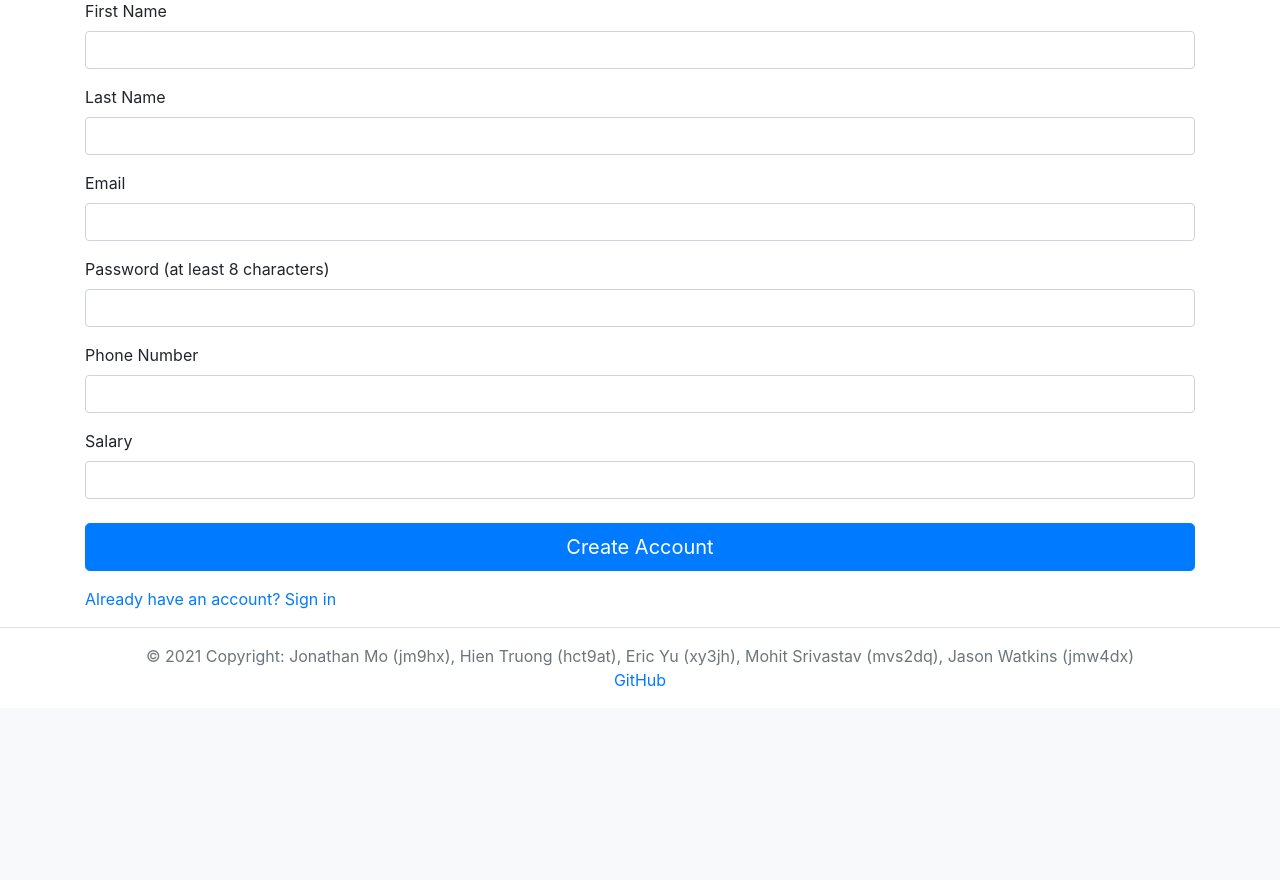
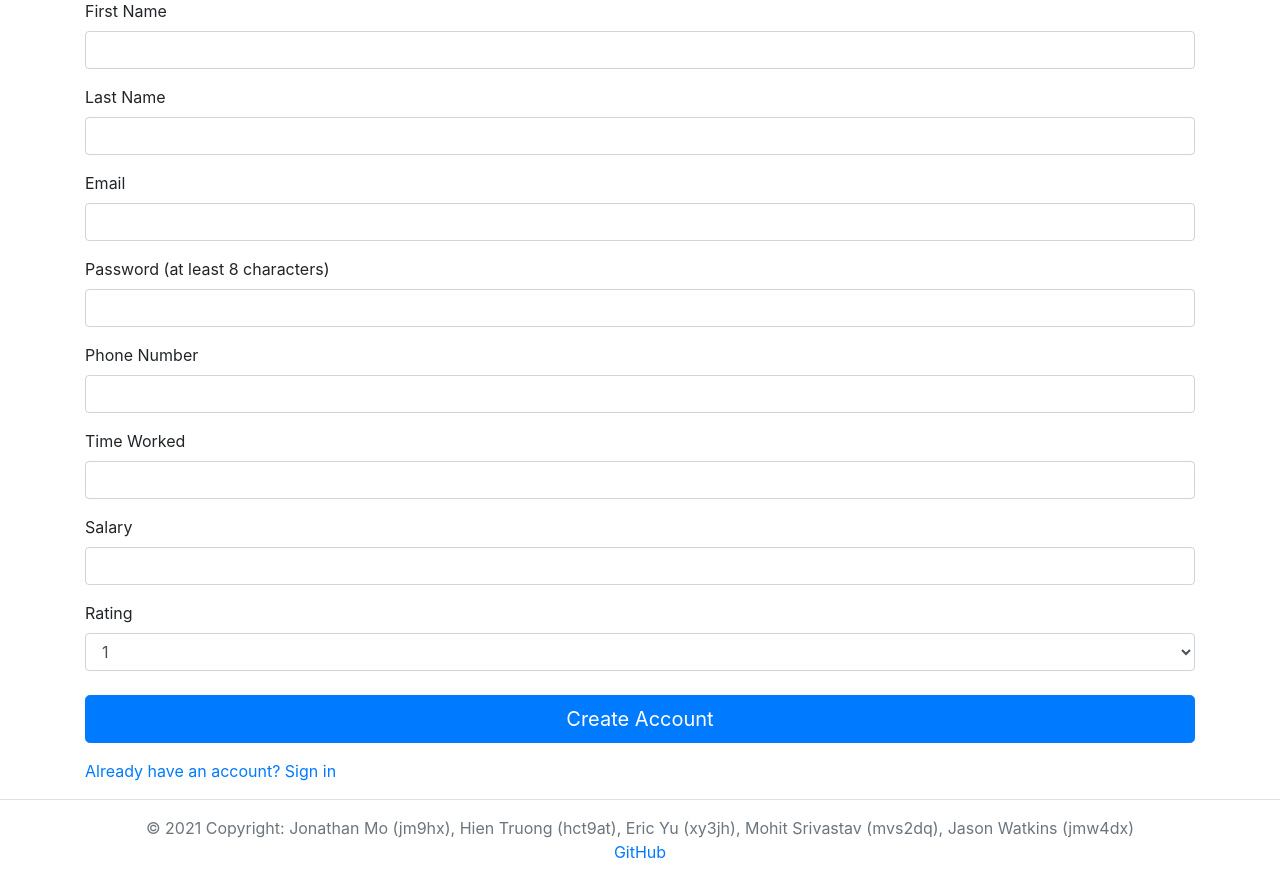
Before and after one commit to Boxrof/CS4750Project, a PHP site: page /driver-signup.php in a window 1280 px wide. Shown: the part 129-1009 px from the top of the page. Before the commit the page ends 815 px from the top, so only its background shows below. Run offline with PHP 8.4, Linux system fonts and the light colour scheme; some libraries are stand-ins or nearby versions.

Commit message:
driver signup works with new database strucutre

```diff
--- a/driver-signup.php
+++ b/driver-signup.php
@@ -37,9 +37,25 @@
         </div>
 
         <div class="form-group">
+          <label for="time_worked">Time Worked</label>
+          <input type="number" id="time_worked" class="form-control" name="time_worked" pattern="/^[+-]?((\d+(\.\d*)?)|(\.\d+))$/">
+        </div>
+
+        <div class="form-group">
           <label for="salary">Salary</label>
           <input type="number" id="salary" class="form-control" name="salary" pattern="/^[+-]?((\d+(\.\d*)?)|(\.\d+))$/">
         </div>
+
+        <div class="dropdown">
+			<label for="rating">Rating</label>
+			<select id="rating" name="rating" class="form-control">
+				<option value="*">1</option>
+				<option value="**">2</option>
+				<option value="***">3</option>
+                <option value="****">4</option>
+                <option value="*****">5</option>
+			</select>
+		</div>
 
         <button class="btn btn-lg btn-primary btn-block mt-4" type="submit">Create Account</button>
         <a href="./login.php" class="d-inline-block text-center mt-3 mb-3">Already have an account? Sign in</a>
@@ -67,6 +83,8 @@
           $password = $_POST['password'];
           $phone = $_POST['phone'];
           $salary = $_POST['salary'];
+          $rating = $_POST['rating'];
+          $time_worked = $_POST['time_worked'];
 
           $num_errors = 0;
 
@@ -114,7 +132,7 @@
           if($num_errors == 0) // if all the above error checking for the form data passed
           {
 
-              $res = $pdo->prepare("SELECT * FROM Drivers WHERE d_email=:email");
+              $res = $pdo->prepare("SELECT * FROM Users WHERE email=:email");
               $res->bindParam(":email", $email); // adding email variable to the where clause in SQL statement
               $res->execute();
 
@@ -125,23 +143,40 @@
                 try {
                   // initialize the query to insert the new driver into the Driver database
                   // Check the database to see if the email is already existed. If yes, then we cannot allow users to register
+                  $query1 = "INSERT INTO Users (email, password, phone_number, first_name, last_name, user_type)
+                  VALUES (:email, :password, :phone, :first_name, :last_name, :user_type)";
 
-                  $query = "INSERT INTO Drivers (d_firstName, d_lastName, d_email, d_password, d_phone_number, time_worked, salary)
-                    VALUES (:firstName, :lastName, :email, :password, :phone, :time_worked, :salary)";
+                  $query2 = "INSERT INTO Drivers (user_ID, time_worked, salary, d_rating)
+                  VALUES (:user_ID, :time_worked, :salary, :rating)";
 
-                  $statement = $pdo->prepare($query);
+                  $statement = $pdo->prepare($query1);
                   // bind the form data to the sql query
-                  $statement->bindValue(':firstName', $firstName);
-                  $statement->bindValue(':lastName', $lastName);
+                  $statement->bindValue(':first_name', $firstName);
+                  $statement->bindValue(':last_name', $lastName);
                   $statement->bindValue(':email', $email);
                   $statement->bindValue(':password', $password);
                   $statement->bindValue(':phone', $phone);
-                  $statement->bindValue(':time_worked', 0.0);
+                  $statement->bindValue(':user_type', 'driver');
+                  $statement->execute();
+                  $statement->closeCursor();
+
+                  $res = $pdo->prepare("SELECT * FROM Users WHERE email=:email");
+                  $res->bindParam(":email", $email); // adding email variable to the where clause in SQL statement
+                  $res->execute();
+                  $result = $res->fetch();
+                  $res->closeCursor();
+                  $user_ID = $result['user_ID'];
+
+                  $statement = $pdo->prepare($query2);
+                  $statement->bindValue(':user_ID', $user_ID);
+                  $statement->bindValue(':time_worked', $time_worked);
                   $statement->bindValue(':salary', $salary);
+                  $statement->bindValue(':rating', $rating);
                   $statement->execute();
+                  $statement->closeCursor();
 
-                  $statement->closeCursor();
                   $_SESSION['firstName'] = $firstName; // set the firstName in session data to say hello <firstName> on index.php
+                  $_SESSION['user_type'] = 'driver';
                   // redirect to index.php after successful account creation
                   echo("<script>location.href = 'index.php';</script>");
                   // echo "<div class='alert alert-success' role='alert'>" . "Account created! <a href='login.php'>Return to login page</a>" . "</div>";
```
